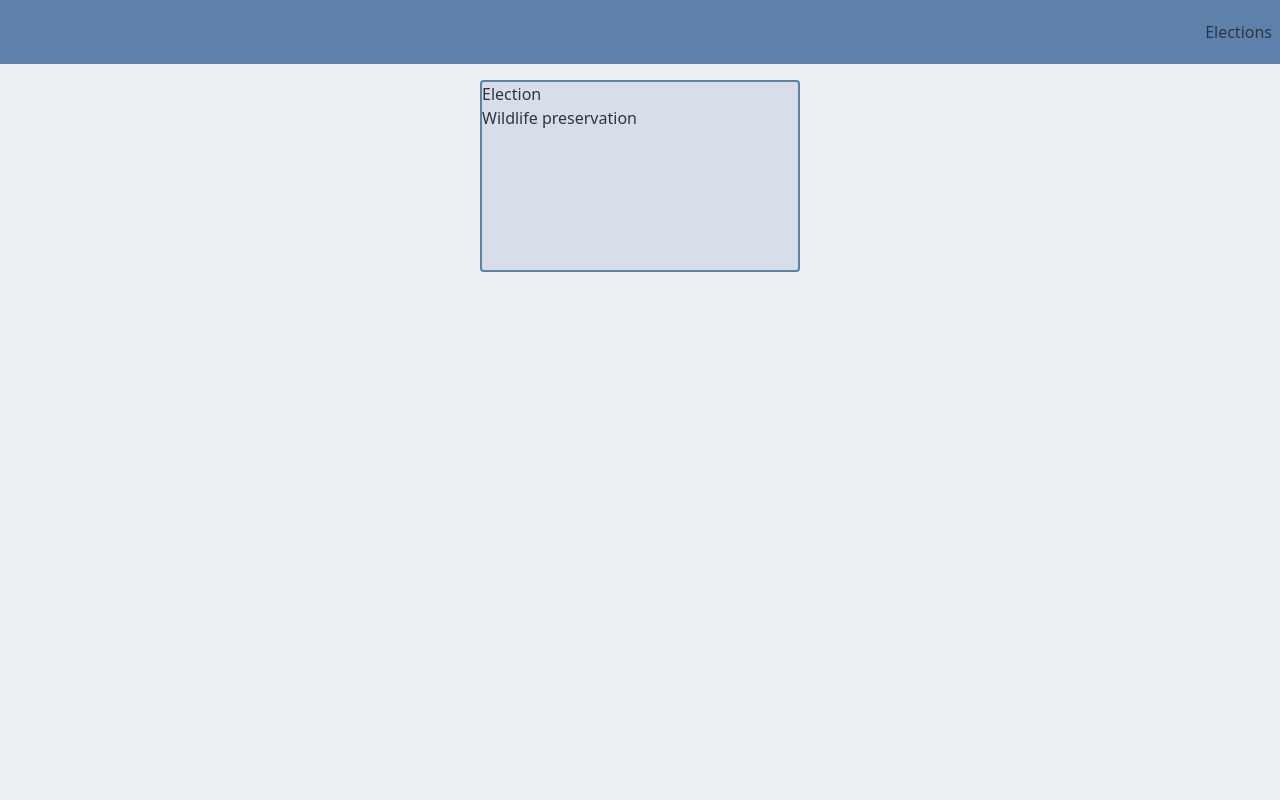
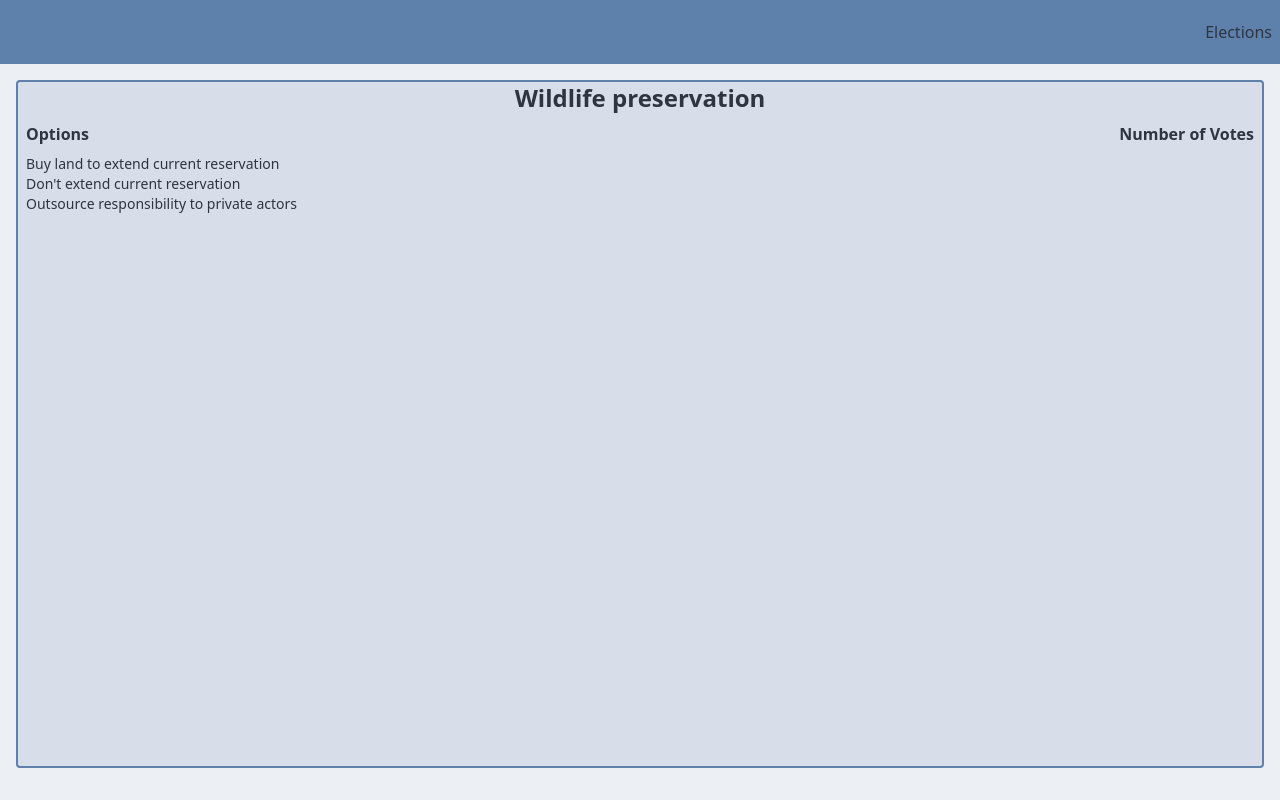
Before and after one commit to DefyCab/final_assignment, a Next.js app: page /elections/election in a window 1280 px wide. Built offline with nearby package versions, Linux system fonts and the light colour scheme.

Commit message:
adding options to fixture and to election component

```diff
--- a/src/app/features/db/fixtures/elections.json
+++ b/src/app/features/db/fixtures/elections.json
@@ -2,6 +2,17 @@
     {
         "id": "a9deb747-96c2-4ca5-b21d-34e6a40c1e40",
         "issue": "Wildlife preservation",
+        "options": [
+            {
+                "one": "Buy land to extend current reservation"
+            },
+            {
+                "two": "Don't extend current reservation"
+            },
+            {
+                "three": "Outsource responsibility to private actors"
+            }
+        ],
         "createdAt": "2024-11-11 16:13:18.045904",
         "status": true
     },
--- a/src/app/features/elections/components/election.tsx
+++ b/src/app/features/elections/components/election.tsx
@@ -6,13 +6,33 @@ export async function Election() {
   );
 
   return (
-    <main className="flex justify-center">
-      <section className="w-80 h-48 bg-base-300 mt-4 border-solid border-2 border-primary rounded">
-        <h1>Election</h1>
+    <main className="mr-4 ml-4 flex justify-center">
+      <section className="w-full h-[calc(100vh-112px)] bg-base-300 mt-4 border-solid border-2 border-primary rounded">
         <article>
           {election.map((e) => (
-            <p key={e.id}>{e.issue}</p>
+            <h3 className="font-bold text-2xl text-center" key={e.id}>
+              {e.issue}
+            </h3>
           ))}
+          <div className="m-2 flex justify-between">
+            <p className="font-semibold">Options</p>
+            <p className="font-semibold">Number of Votes</p>
+          </div>
+          {election.map((e) =>
+            e.options?.map((option) => (
+              <p className="text-sm ml-2">{option.one}</p>
+            ))
+          )}
+          {election.map((e) =>
+            e.options?.map((option) => (
+              <p className="text-sm ml-2">{option.two}</p>
+            ))
+          )}
+          {election.map((e) =>
+            e.options?.map((option) => (
+              <p className="text-sm ml-2">{option.three}</p>
+            ))
+          )}
         </article>
       </section>
     </main>
```
